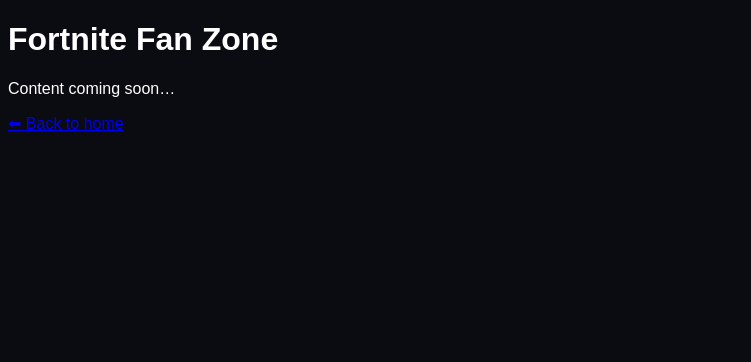
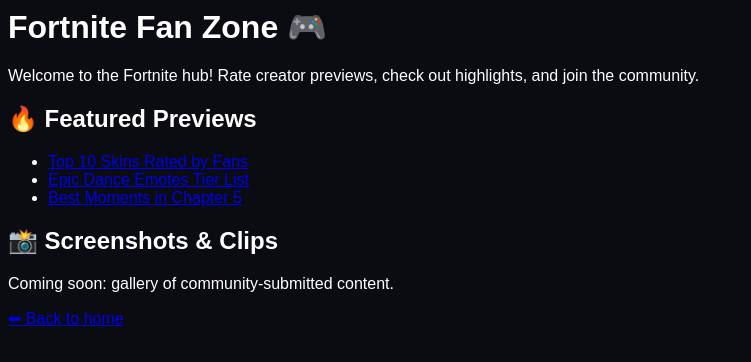
Before and after one commit to srice12/StarandScore, a plain HTML site: page fortnite-fan-zone.html in a window 1280 px wide. Shown: the whole page, without its empty margins (0-751 px from the left). Drawn offline with Linux system fonts and the light colour scheme.

Commit message:
Update fortnite-fan-zone.html

```diff
--- a/fortnite-fan-zone.html
+++ b/fortnite-fan-zone.html
@@ -1,12 +1,16 @@
-<!doctype html>
-<html lang="en">
-<head>
-  <meta charset="utf-8">
-  <title>Fortnite Fan Zone - Star & Score</title>
-</head>
-<body style="background:#0b0b12; color:#fff; font-family:sans-serif;">
-  <h1>Fortnite Fan Zone</h1>
-  <p>Content coming soon…</p>
-  <a href="index.html">⬅ Back to home</a>
+<body style="background:#0b0b12;color:#fff;font-family:sans-serif;">
+  <h1>Fortnite Fan Zone 🎮</h1>
+  <p>Welcome to the Fortnite hub! Rate creator previews, check out highlights, and join the community.</p>
+
+  <h2>🔥 Featured Previews</h2>
+  <ul>
+    <li><a href="#">Top 10 Skins Rated by Fans</a></li>
+    <li><a href="#">Epic Dance Emotes Tier List</a></li>
+    <li><a href="#">Best Moments in Chapter 5</a></li>
+  </ul>
+
+  <h2>📸 Screenshots & Clips</h2>
+  <p>Coming soon: gallery of community-submitted content.</p>
+
+  <p><a href="index.html">⬅ Back to home</a></p>
 </body>
-</html>
```
